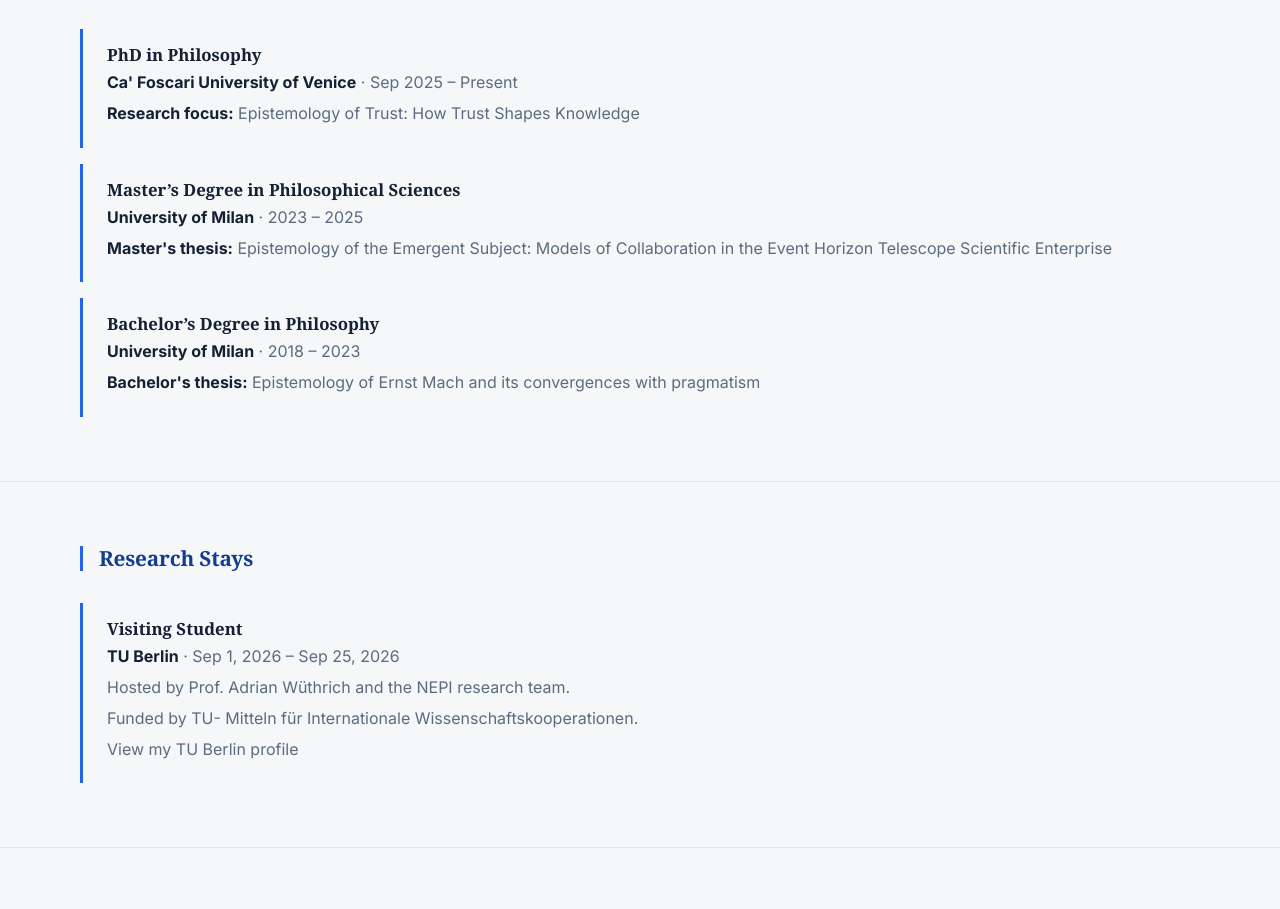
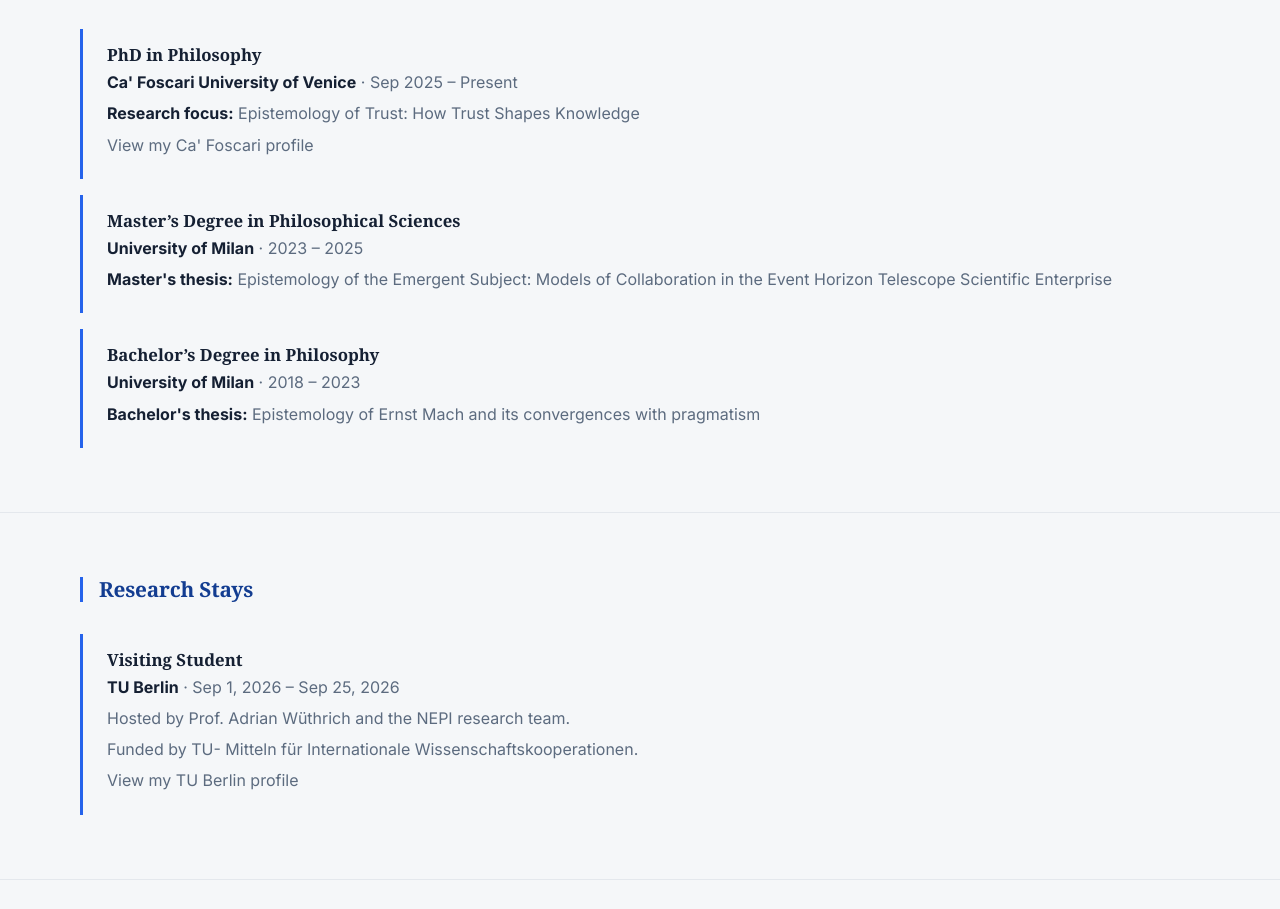
Before and after one commit to daniele-raiola/Portfolio, a plain HTML site: page index.html in a window 1280 px wide. Shown: the part 1067-1976 px from the top of the page. Drawn offline with Linux system fonts and the light colour scheme.

Commit message:
feat(ui): add link to Ca' Foscari profile in education section

```diff
--- a/index.html
+++ b/index.html
@@ -164,6 +164,7 @@
               <h3>PhD in Philosophy</h3>
               <p><strong>Ca&#39; Foscari University of Venice</strong> <span aria-hidden="true">·</span> <time datetime="2025-09">Sep 2025</time> – <span class="current-label">Present</span></p>
               <p><strong class="thesis-label-phd">Research focus:</strong> Epistemology of Trust: How Trust Shapes Knowledge</p>
+              <p><a href="https://www.unive.it/web/en/19197/people/29823972" target="_blank" rel="noopener noreferrer">View my Ca&#39; Foscari profile</a></p>
             </article>
             <article class="timeline-item">
               <h3>Master’s Degree in Philosophical Sciences</h3>
@@ -376,6 +377,8 @@
           '#education-list article:nth-child(1) p:nth-of-type(1) strong': 'Università Ca\' Foscari Venezia',
           '#education-list article:nth-child(1) time': 'settembre 2025',
           '#education-list article:nth-child(1) .current-label': 'in corso',
+          '#education-list article:nth-child(1) p:nth-of-type(2)': '<strong class="thesis-label-phd">Tema di ricerca:</strong> Epistemologia della fiducia: come la fiducia modella la conoscenza',
+          '#education-list article:nth-child(1) a': 'Vedi il mio profilo Ca\' Foscari',
           '#education-list article:nth-child(2) h3': 'Laurea magistrale in Scienze filosofiche',
           '#education-list article:nth-child(2) p:nth-of-type(1) strong': 'Università degli Studi di Milano',
           '#education-list article:nth-child(3) h3': 'Laurea triennale in Filosofia',
```
